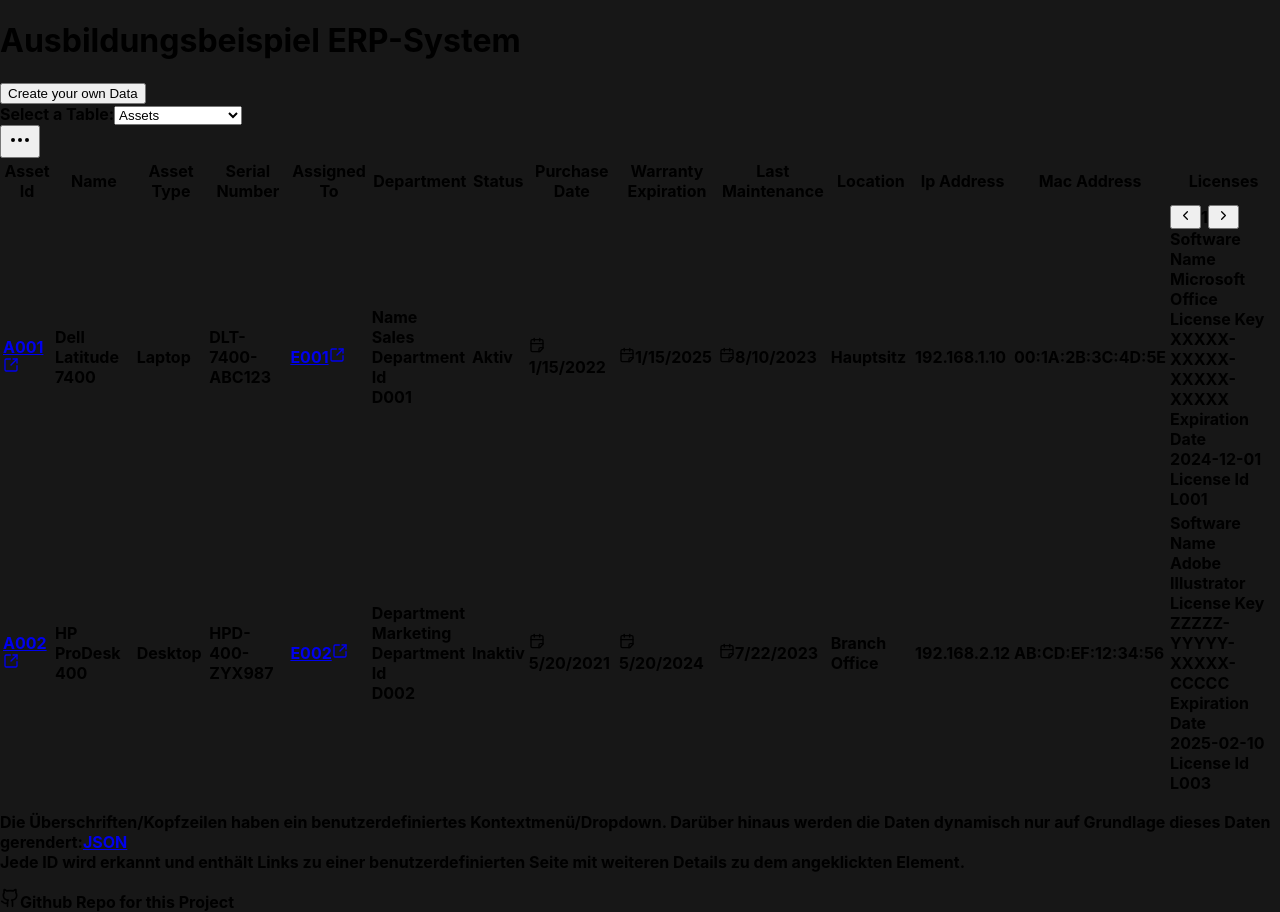
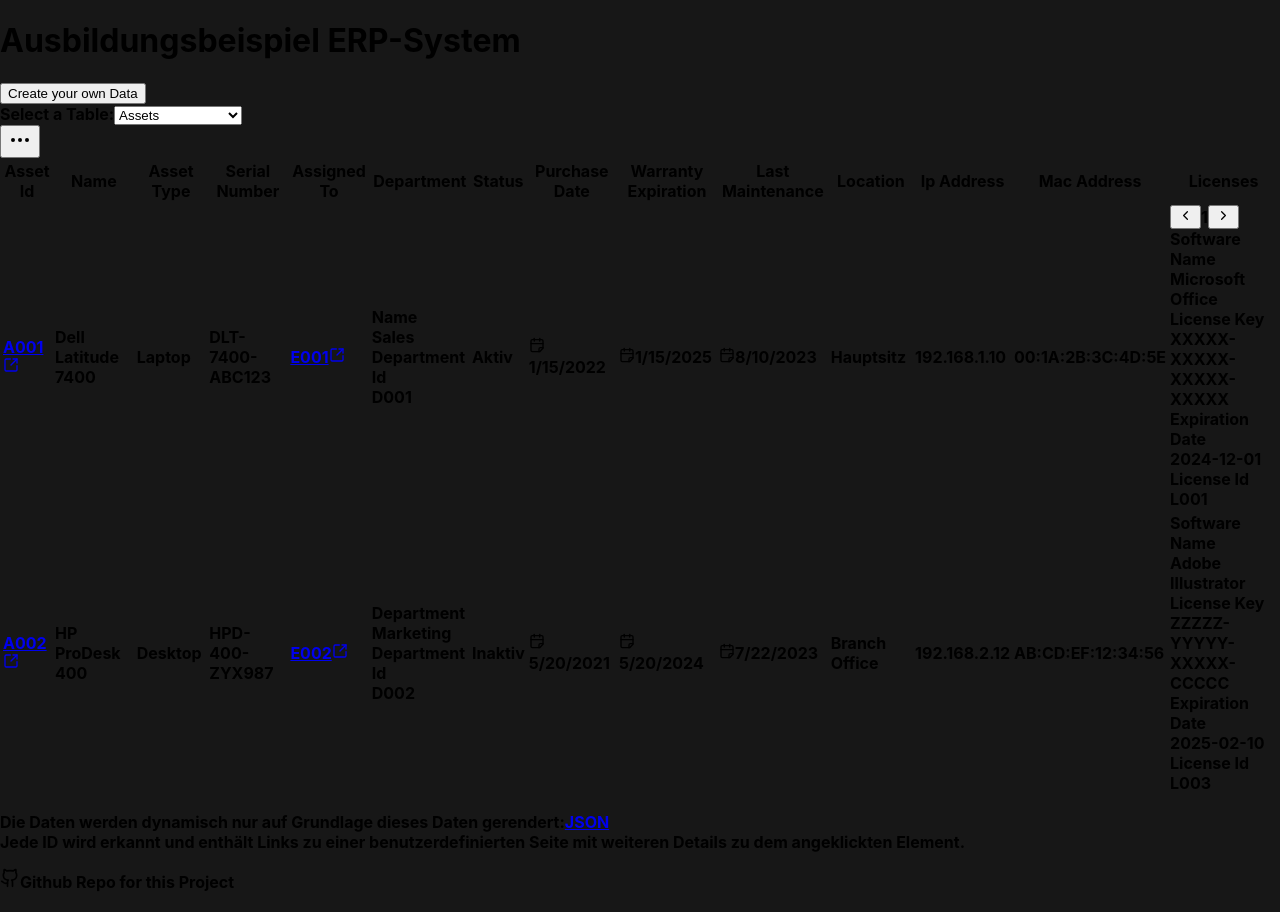
Before and after one commit to SimonGubitz/erp-system, a React (Create React App) app: page / in a window 1280 px wide. Built offline with nearby package versions, Linux system fonts and the light colour scheme.

Commit message:
Finalized Version

```diff
--- a/src/main.jsx
+++ b/src/main.jsx
@@ -33,7 +33,7 @@ function Main({ data }) {
 
 
             <p className="text-sm text-zinc-400 mt-20">
-                Die Überschriften/Kopfzeilen haben ein benutzerdefiniertes Kontextmenü/Dropdown. Darüber hinaus werden die Daten dynamisch nur auf Grundlage dieses Daten gerendert:
+                Die Daten werden dynamisch nur auf Grundlage dieses Daten gerendert:
                 <a className="text-sky-700 hover:text-blue-800 hover:underline" href="https://github.com/SimonGubitz/erp-system/blob/main/src/assets/sample.json">JSON</a><br/>
                 Jede ID wird erkannt und enthält Links zu einer benutzerdefinierten Seite mit weiteren Details zu dem angeklickten Element.
             </p>
```
